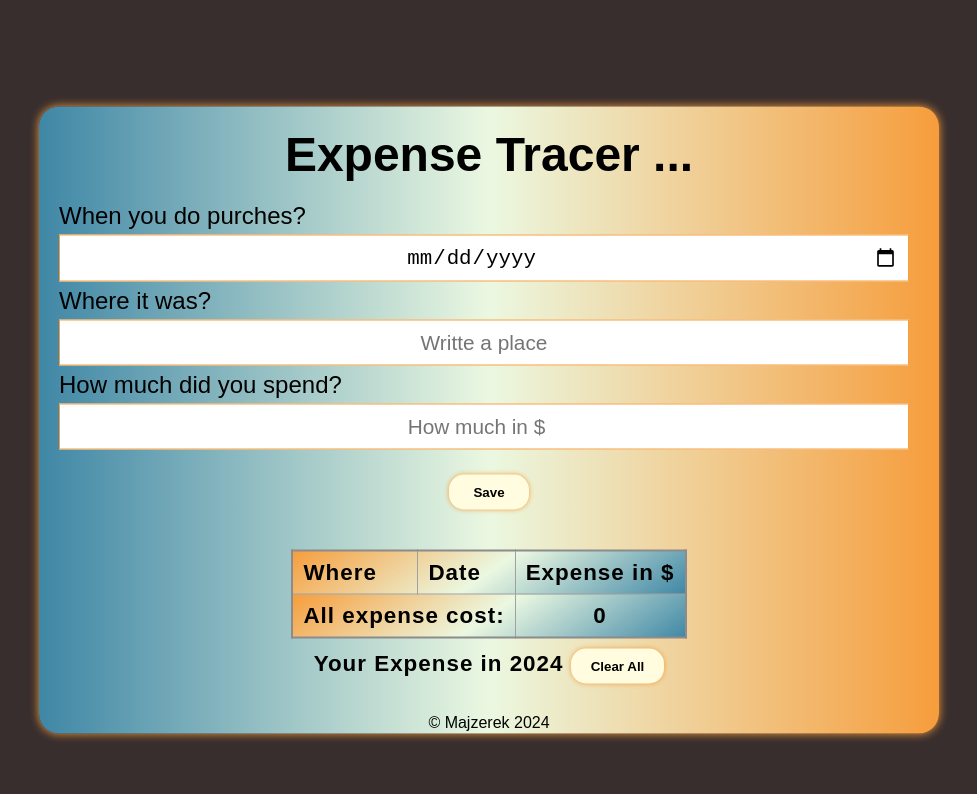
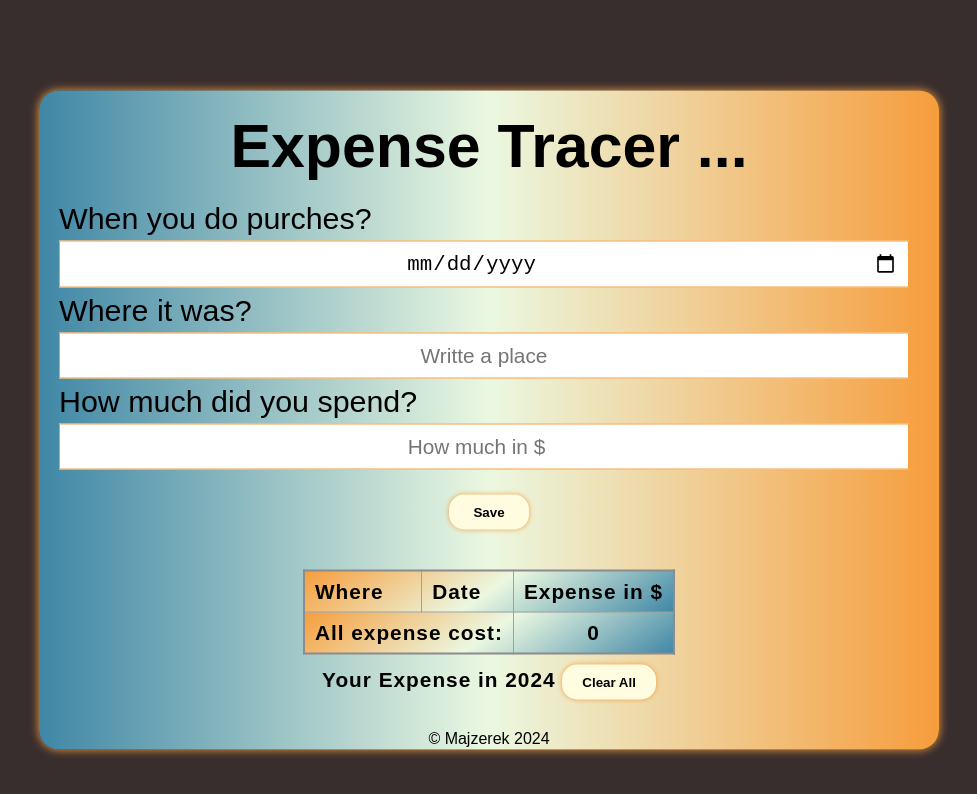
Before and after one commit to Majzerek/ExpenseTrack, a React (Create React App) app: page / in a window 1280 px wide. Shown: the top 794 px of the page, without its empty margins (151-1128 px from the left). Built offline with nearby package versions, Linux system fonts and the light colour scheme.

Commit message:
add more css

```diff
--- a/src/index.css
+++ b/src/index.css
@@ -12,6 +12,8 @@
   --app-box-shadow: #f69d3c;
   --btn-bg-color: #fffcdf;
   --btn-bg-hover-color: #3f87a6;
+  --main-text-size: 1.9rem;
+  --secondary-text-size: 1.3rem;
 }
 body {
   position: relative;
@@ -19,7 +21,7 @@ body {
   height: 100vh;
   margin: 0 auto;
   font-family: Arial, "Helvetica Neue", Helvetica, sans-serif;
-  font-size: 1.5rem;
+  font-size: var(--main-text-size);
   background-color: var(--body-bg-color);
 }
 table {
@@ -27,7 +29,7 @@ table {
   border-collapse: collapse;
   border: 2px solid rgb(140 140 140);
   font-family:Arial, Helvetica, sans-serif;
-  font-size: 1.4rem;
+  font-size: var(--secondary-text-size);
   letter-spacing: 1px;
 }
 
@@ -95,7 +97,7 @@ tfoot td {
   padding: 10px;
   background-color: #fff;
   border: 1px solid var(--app-box-shadow);
-  font-size: 1.3rem;
+  font-size: var(--secondary-text-size);
   text-align: center;
 }
 .form_valid input:focus-visible {
```
